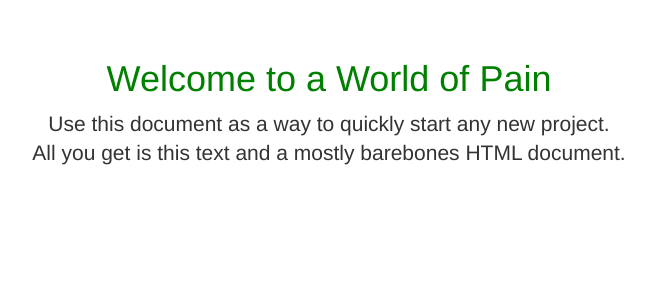
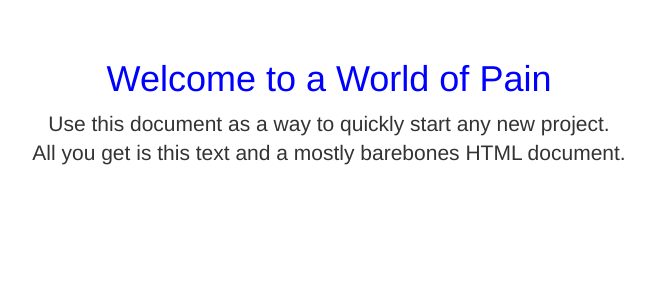
Before and after one commit to xanv/painindex, a Django app: page / in a window 1280 px wide. Shown: the part 51-351 px from the top of the page, without its empty margins (311-966 px from the left). Run offline with Django 3.2, Linux system fonts and the light colour scheme; style sheets or scripts are compiled from the project's sources; some libraries are stand-ins or nearby versions.

Commit message:
update readme

```diff
--- a/painindex/static/painindex/css/site.css
+++ b/painindex/static/painindex/css/site.css
@@ -3,6 +3,6 @@
   width: 500px; }
 
 h1 {
-  color: green; }
+  color: blue; }
 
 /*# sourceMappingURL=site.css.map */
--- a/painindex/static/painindex/sass/site.scss
+++ b/painindex/static/painindex/sass/site.scss
@@ -7,5 +7,5 @@ $background: #FFFFFF;
 }
 
 h1 {
-  color: green;
+  color: blue;
 }
```
Also changed, not shown: README.md, 1 other file.
